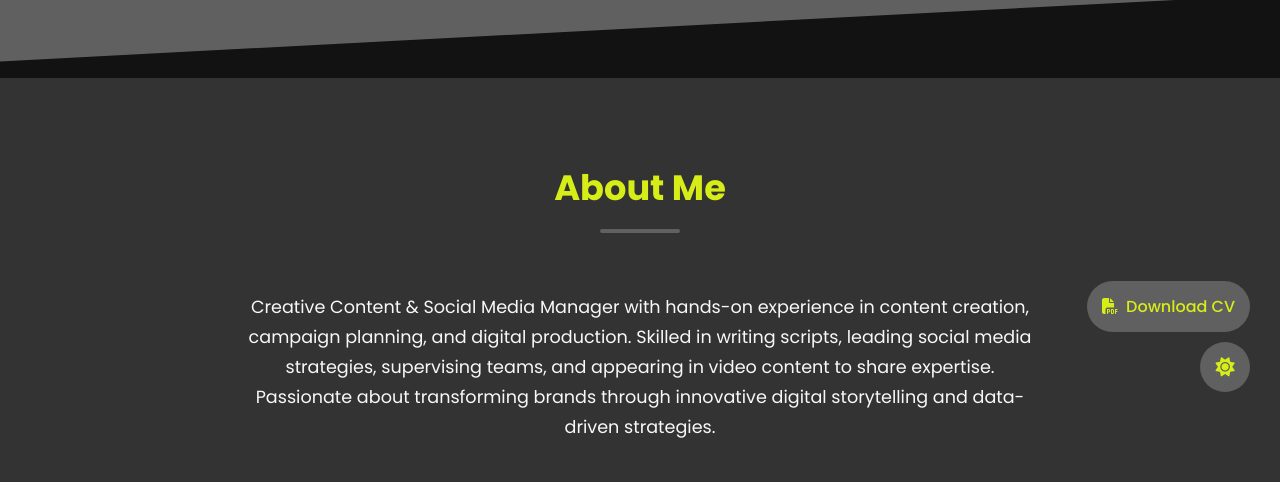
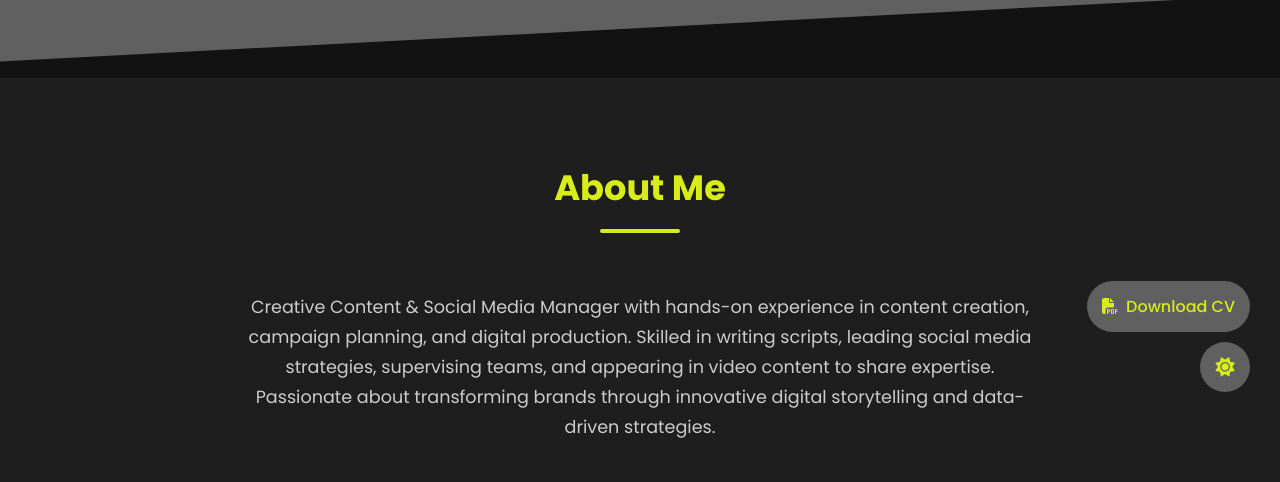
Before and after one commit to d9fou/D9, a plain HTML site: page index.html in a window 1280 px wide. Both pictures are taken after a click on the button 1225 px from the left and 685 px from the top of the page. Shown: the part 318-800 px from the top of the page. Drawn offline with nearby package versions, Linux system fonts and the light colour scheme; a script that the page names is missing.

Commit message:
index.html

```diff
--- a/index.html
+++ b/index.html
@@ -26,12 +26,12 @@
         .dark-mode {
             --primary: #D6ED17;
             --secondary: #606060;
+            --accent: #D6ED17;
             --dark: #F5FFFA;
-            --accent: #606060;
+            --light: #1E1E1E;
+            --gray: #CCCCCC;
             --bg-color: #121212;
             --text-color: #F5FFFA;
-            --light: #333333;
-            --gray: #F8F8F8;
         }
 
         * {
```
